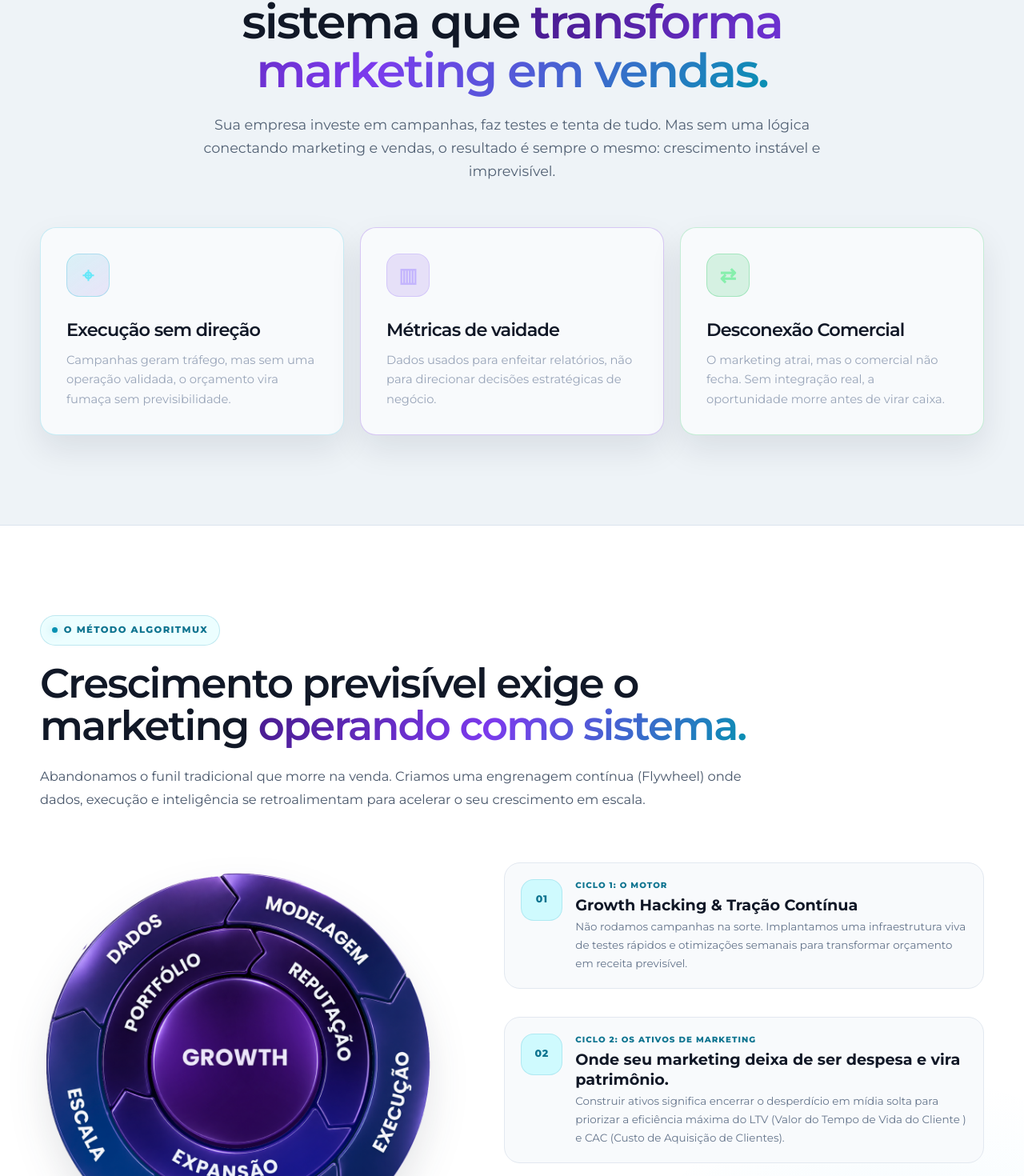
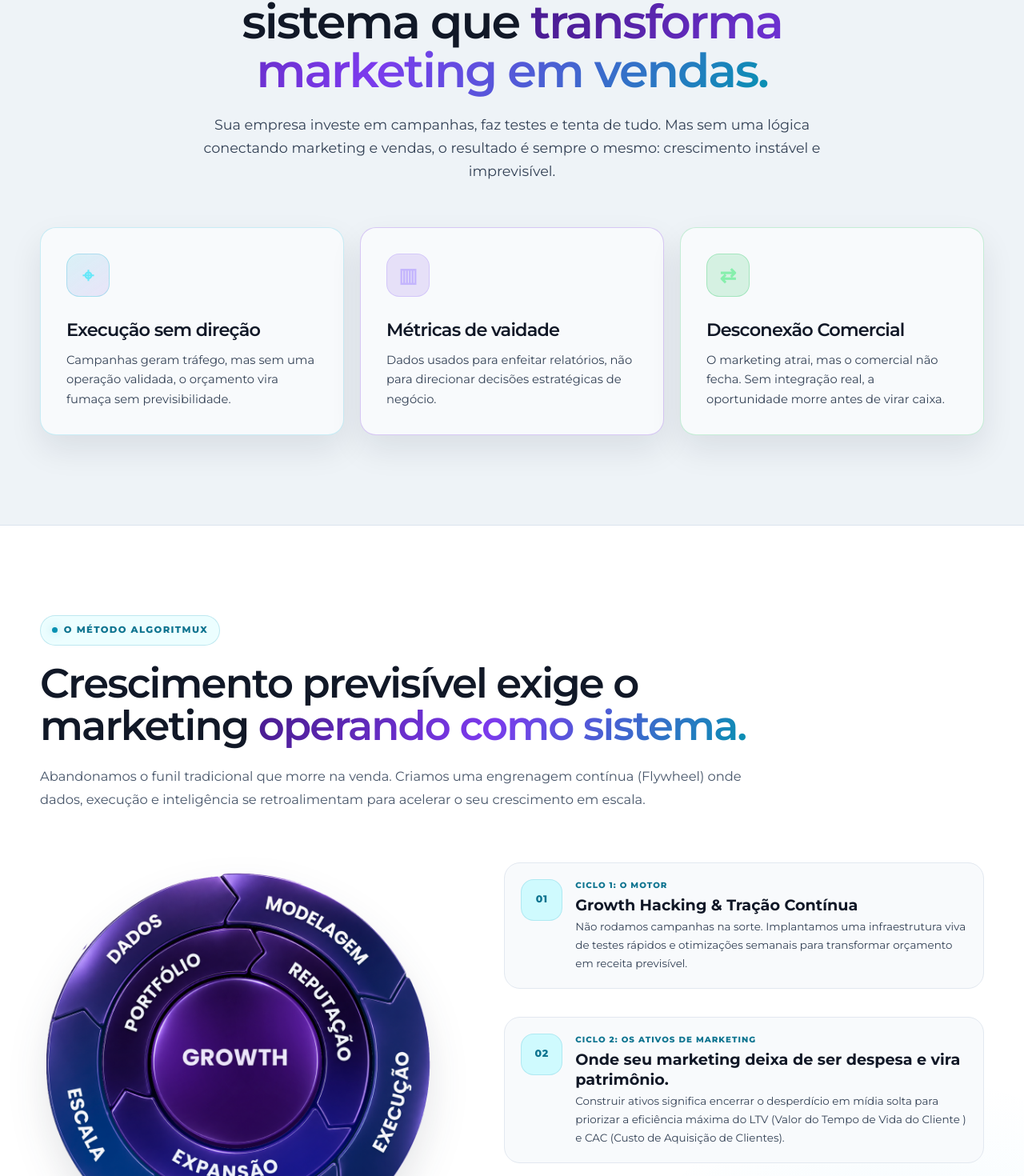
Before and after one commit to Algoritmux/algoritmux-growth-ecommerce, a React (Vite) app in the folder frontend/: page /index.html in a window 1280 px wide. Shown: the part 1144-2614 px from the top of the page at 80% size. Built offline with nearby package versions, Linux system fonts and the light colour scheme.

Commit message:
feat: ajusta layout e conteúdo do frontend

```diff
--- a/frontend/src/assets/styles/global.css
+++ b/frontend/src/assets/styles/global.css
@@ -23,11 +23,12 @@
   --color-text-primary: #f8fafc;
   --color-text-secondary: #c4b5d8;
   --color-text-muted: #98a4b8;
+  --color-text-test: #334155;
   --color-text-dark: #111827;
   --color-border: rgba(255, 255, 255, 0.12);
   --color-border-strong: rgba(255, 255, 255, 0.2);
   --color-border-light: #dbe4ee;
-  --color-text-on-light-muted: #526174;
+  --color-text-on-light-muted: #334155;
   --shadow-card: 0 24px 70px rgba(0, 0, 0, 0.3);
   --shadow-cta: 0 12px 35px rgba(34, 197, 94, 0.25);
   --radius-sm: 0.75rem;
@@ -703,7 +704,7 @@ select:focus-visible,
 
 .feature-card p {
   margin-top: 0.85rem;
-  color: var(--color-text-muted);
+  color: var(--color-text-test);
   font-size: 0.92rem;
 }
 
@@ -909,7 +910,7 @@ select:focus-visible,
 }
 
 .vision-section .benefit-card__description {
-  color: #64748b;
+  color: var(--color-text-on-light-muted);
   font-size: 0.84rem;
   line-height: 1.7;
 }
--- a/frontend/src/pages/MethodologyPage.tsx
+++ b/frontend/src/pages/MethodologyPage.tsx
@@ -40,7 +40,7 @@ const cycles = [
     imageAlt: 'Flywheel Ciclo 2',
     steps: [
       [
-        'Otimização do produto',
+        'Otimização do portfólio',
         'Aprimoramos continuamente a oferta a partir das necessidades dos clientes.',
       ],
       [
```
